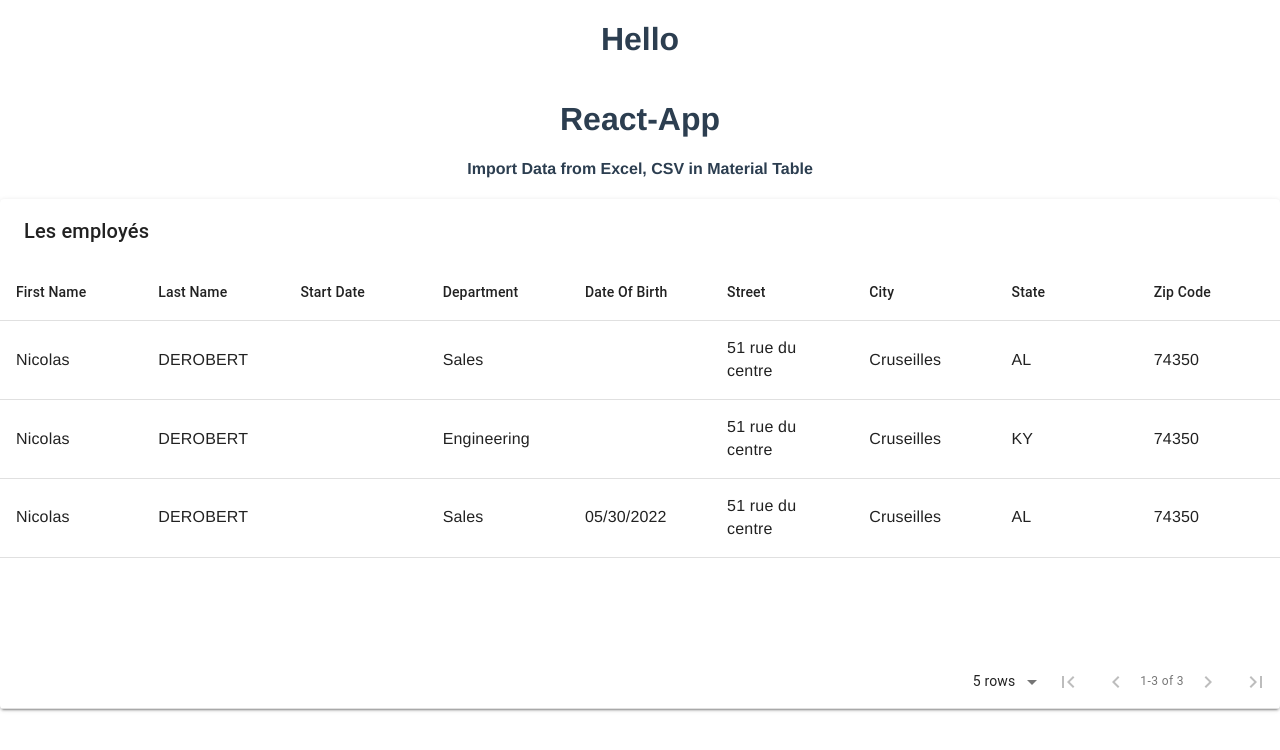
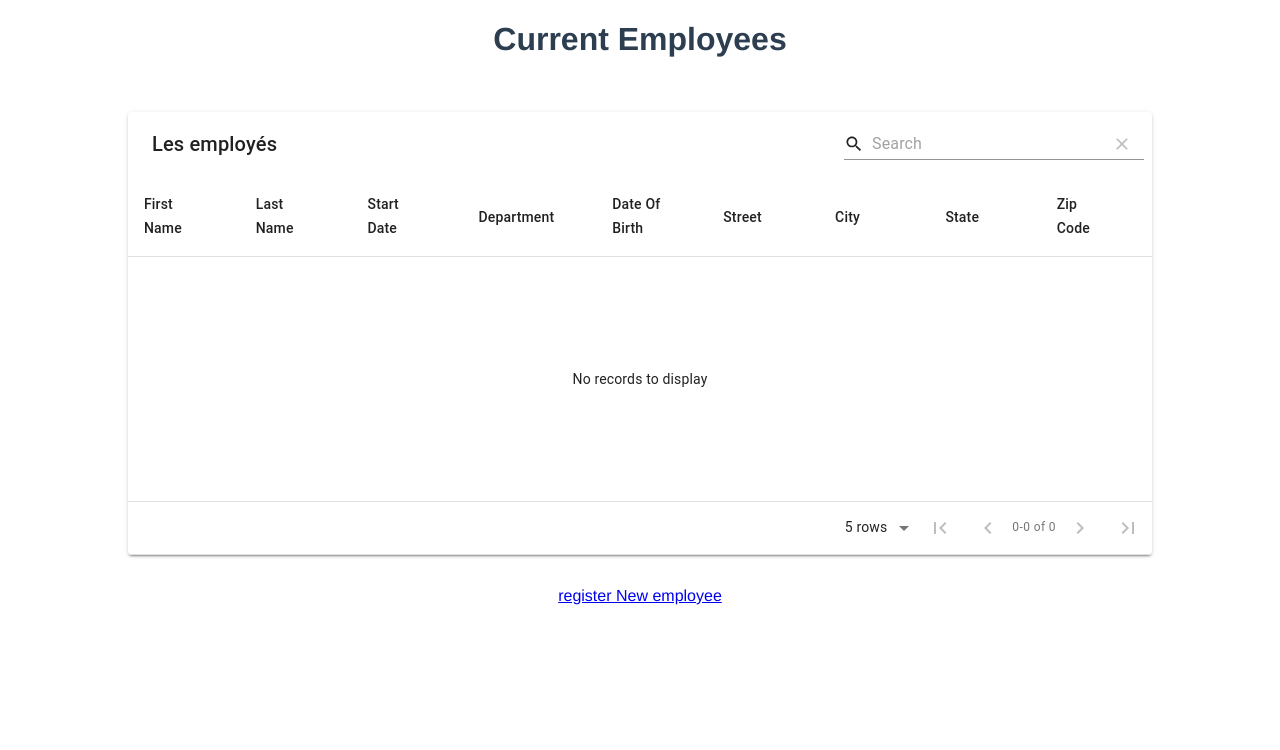
Before and after one commit to nicolas-derobert/NicolasDerobert_14_13052022, a React (Create React App) app: page /employee-list.html in a window 1280 px wide. Shown: the top 750 px of the page. Built offline with nearby package versions, Linux system fonts and the light colour scheme.

Commit message:
Integartion with react component complete

```diff
--- a/package.json
+++ b/package.json
@@ -7,7 +7,7 @@
     "@material-ui/icons": "^4.11.3",
     "@reduxjs/toolkit": "^1.8.2",
     "custom-message-react-modal": "^1.0.4",
-    "material-table": "^1.69.0",
+    "material-table": "^1.69.3",
     "react": "^17.0.2",
     "react-datepicker": "^4.8.0",
     "react-dom": "^17.0.2",
--- a/src/components/TableRenderer/TableRenderer.js
+++ b/src/components/TableRenderer/TableRenderer.js
@@ -6,55 +6,73 @@ import { useSelector } from "react-redux";
 
 function TableRenderer(props) {
 	const employeesArray = useSelector((state) => state.profile.employees);
-console.log(employeesArray)
+	const firstNameProfile = useSelector((state) => state.profile.firstName);
+	console.log(firstNameProfile);
 	const [colDefs, setColDefs] = useState();
 	const [data, setData] = useState();
+	// const [tableDataEmployeesArray, setTableDataEmployeesArray] = useState();
+	const tableDataEmployeesArray = employeesArray.map((o) => ({ ...o }));
+	console.log(tableDataEmployeesArray);
 
-	const [tableData, setTableData] = useState([{
-			firstName: "Nicolas",
-			lastName: "DEROBERT",
-			dateOfBirth: "",
-			startDate: "",
-			department: "Sales",
-			street: "51 rue du centre",
-			city: "Cruseilles",
-			state: "AL",
-			zipCode: "74350",
-		},
-		{
-			firstName: "Nicolas",
-			lastName: "DEROBERT",
-			dateOfBirth: "",
-			startDate: "",
-			department: "Engineering",
-			street: "51 rue du centre",
-			city: "Cruseilles",
-			state: "KY",
-			zipCode: "74350",
-		},
-		{
-			firstName: "Nicolas",
-			lastName: "DEROBERT",
-			dateOfBirth: "05/30/2022",
-			startDate: "",
-			department: "Sales",
-			street: "51 rue du centre",
-			city: "Cruseilles",
-			state: "AL",
-			zipCode: "74350",
-		},
-		// {
-		// 	firstName: "ef",
-		// 	lastName: "feddzs",
-		// 	dateOfBirth: "05/17/2022",
-		// 	startDate: "05/23/2022",
-		// 	department: "Human Resources",
-		// 	street: "51 rue du centre",
-		// 	city: "Cruseilles",
-		// 	state: "AS",
-		// 	zipCode: "74350",
-		// }
-	]);
+	// const [tableData, setTableData] = useState([
+	// 	{
+	// 		firstName: "Nicolas",
+	// 		lastName: "DEROBERT",
+	// 		dateOfBirth: "",
+	// 		startDate: "",
+	// 		department: "Sales",
+	// 		street: "51 rue du centre",
+	// 		city: "Cruseilles",
+	// 		state: "AL",
+	// 		zipCode: "74350",
+	// 	},
+	// 	{
+	// 		firstName: "Nicolas",
+	// 		lastName: "DEROBERT",
+	// 		dateOfBirth: "",
+	// 		startDate: "",
+	// 		department: "Engineering",
+	// 		street: "51 rue du centre",
+	// 		city: "Cruseilles",
+	// 		state: "KY",
+	// 		zipCode: "74350",
+	// 	},
+	// 	{
+	// 		city: "Cruseilles",
+	// 		dateOfBirth: "undefined",
+	// 		department: "undefined",
+	// 		firstName: "Nicolas",
+	// 		lastName: "DEROBERT",
+	// 		startDate: "undefined",
+	// 		state: "undefined",
+	// 		street: "51 rue du centre",
+	// 		zipCode: "74350",
+	// 	},
+	// 			{
+	// 		firstName: "Nicolas",
+	// 		lastName: "DEROBERT",
+	// 		dateOfBirth: "05/30/2022",
+	// 		startDate: "",
+	// 		department: "Sales",
+	// 		street: "51 rue du centre",
+	// 		city: "Cruseilles",
+	// 		state: "AL",
+	// 		zipCode: "74350",
+	// 	},
+	// 	// {
+	// 	// 	firstName: "ef",
+	// 	// 	lastName: "feddzs",
+	// 	// 	dateOfBirth: "05/17/2022",
+	// 	// 	startDate: "05/23/2022",
+	// 	// 	department: "Human Resources",
+	// 	// 	street: "51 rue du centre",
+	// 	// 	city: "Cruseilles",
+	// 	// 	state: "AS",
+	// 	// 	zipCode: "74350",
+	// 	// }
+	// ]);
+	// console.log(tableData);
+
 	const [columns, setColumns] = useState([
 		{ title: "First Name", field: "firstName" },
 		{ title: "Last Name", field: "lastName" },
@@ -66,46 +84,22 @@ console.log(employeesArray)
 		{ title: "State", field: "state" },
 		{ title: "Zip Code", field: "zipCode" },
 	]);
-	// const columns = ;
 
 	useEffect(() => {}, []);
 
 	return (
 		<div className="">
-			<h1 align="center">React-App</h1>
-			<h4 align="center">Import Data from Excel, CSV in Material Table</h4>
-			{/* <div style={{ maxWidth: "100%" }}> */}
+			<div style={{ maxWidth: "80%", margin: "2rem auto" }}>
 				<MaterialTable
 					title={props.title}
-				data={tableData}
+					data={tableDataEmployeesArray}
 					columns={columns}
 					icons={tableIcons}
 					options={{
-					search: false,
+						search: true,
 					}}
 				></MaterialTable>
-			{/* <MaterialTable
-          columns={[
-            { title: "Adı", field: "name" },
-            { title: "Soyadı", field: "surname" },
-            { title: "Doğum Yılı", field: "birthYear", type: "numeric" },
-            {
-              title: "Doğum Yeri",
-              field: "birthCity",
-              lookup: { 34: "İstanbul", 63: "Şanlıurfa" },
-            },
-          ]}
-          data={[
-            {
-              name: "Mehmet",
-              surname: "Baran",
-              birthYear: 1987,
-              birthCity: 63,
-            },
-          ]}
-          title="Demo Title"
-        /> */}
-			{/* </div> */}
+			</div>
 		</div>
 	);
 }
--- a/src/pages/employees-list/EmployeesList.js
+++ b/src/pages/employees-list/EmployeesList.js
@@ -1,13 +1,14 @@
 import { Fragment, useState, useRef, useEffect } from "react";
 import TableRenderer from "../../components/TableRenderer/TableRenderer";
+import { Link } from "react-router-dom";
 
 function EmployeesList() {
-
-
 	return (
 		<Fragment>
-			<h1>Hello</h1>
-			<TableRenderer title={"Les employés"}></TableRenderer>
+			<h1>Current Employees
+			</h1>
+			<TableRenderer title={"Les employés"}></TableRenderer>				<Link to="/"> register New employee</Link>
+
 		</Fragment>
 	);
 }
--- a/src/pages/home/Home.js
+++ b/src/pages/home/Home.js
@@ -9,24 +9,24 @@ import Dropdown from "react-dropdown";
 import "react-dropdown/style.css";
 import { useDispatch } from "react-redux";
 import { authProfile } from "../../store/profile";
-// import { useSelector } from "react-redux";
+import { useSelector } from "react-redux";
+import { Link } from "react-router-dom";
 
 function Home() {
 	const image = "jumbotron-image.jpg";
 	const title = "Chez vous et partout ailleurs";
 	const firstNameInputRef = useRef();
 	const lastNameInputRef = useRef();
-	const dateOfBirthInputRef = useRef();
-	const startDateInputRef = useRef();
-	const departmentInputRef = useRef();
+	// const dateOfBirthInputRef = useRef();
+	// const startDateInputRef = useRef();
+	// const departmentInputRef = useRef();
 	const streetInputRef = useRef();
 	const cityInputRef = useRef();
-	const stateInputRef = useRef();
+	// const stateInputRef = useRef();
 	const zipCodeInputRef = useRef();
 	const dispatch = useDispatch();
-	const [startDate, setStartDate] = useState();
-	const [startDateOfBirth, setStartDateOfBirth] = useState();
 
+	const employeesArray = useSelector((state) => state.profile.employees);
 	const states = [
 		{
 			name: "Alabama",
@@ -276,29 +276,49 @@ function Home() {
 		"Legal",
 	];
 	const defaultStatesOptions = statesOptions[0];
-	console.log(defaultStatesOptions)
 	const defaultDepartementOptions = departmentOptions[0];
+	const [startDate, setStartDate] = useState();
+	const [startDateOfBirth, setStartDateOfBirth] = useState();
+	const [state, setState] = useState(defaultStatesOptions);
+	const [departement, setDepartement] = useState(defaultDepartementOptions);
 	const submitHandler = (event) => {
-		console.log("essi")
+		console.log("essi");
+		console.log(departement);
+		console.log(state);
+		const employee = {
+			firstName: `${firstNameInputRef.current.value}`,
+			lastName: `${lastNameInputRef.current.value}`,
+			dateOfBirth: `${startDateOfBirth.toLocaleDateString("fr")}`,
+			startDate: `${startDate.toLocaleDateString("fr")}`,
+			department: `${departement}`,
+			street: `${streetInputRef.current.value}`,
+			city: `${cityInputRef.current.value}`,
+			state: `${state}`,
+			zipCode: `${zipCodeInputRef.current.value}`,
+		};
+		const employeesNewArray = employeesArray.slice();
+		employeesNewArray.push(employee);
+		console.log(employeesNewArray);
 		dispatch(
 			authProfile.setProfile({
+				employees: employeesNewArray,
 				firstName: `${firstNameInputRef.current.value}`,
-				lastName: `${lastNameInputRef.current.value}`,
-				dateOfBirth: `${dateOfBirthInputRef.current.value}`,
-				startDate: `${startDateInputRef.current.value}`,
-				department: `${departmentInputRef.current.value}`,
-				street: `${streetInputRef.current.value}`,
-				city: `${cityInputRef.current.value}`,
-				state: `${stateInputRef.current.value}`,
-				zipCode: `${zipCodeInputRef.current.value}`,
+				// lastName: `${lastNameInputRef.current.value}`,
+				// dateOfBirth: `${dateOfBirthInputRef.current.value}`,
+				// startDate: `${startDateInputRef.current.value}`,
+				// department: `${departmentInputRef.current.value}`,
+				// street: `${streetInputRef.current.value}`,
+				// city: `${cityInputRef.current.value}`,
+				// state: `${stateInputRef.current.value}`,
+				// zipCode: `${zipCodeInputRef.current.value}`,
 			})
 		);
 	};
 	const [open, setOpen] = React.useState(false);
 	const handleOpen = () => {
 		setOpen(true);
-		submitHandler()
-	}
+		submitHandler();
+	};
 	const handleClose = () => setOpen(false);
 
 	return (
@@ -308,7 +328,7 @@ function Home() {
 					<h1>HRnet</h1>
 				</div>
 				<div className="container">
-					<a href="employee-list.html">View Current Employees</a>
+					<Link to="/employee-list.html">View Current Employees</Link>
 					<h2>Create Employee</h2>
 					<form action="#" id="create-employee" onSubmit={submitHandler}>
 						<label htmlFor="first-name">First Name</label>
@@ -327,7 +347,7 @@ function Home() {
 							id="date-of-birth"
 							selected={startDateOfBirth}
 							onChange={(date) => setStartDateOfBirth(date)}
-							ref={dateOfBirthInputRef}
+							// ref={dateOfBirthInputRef}
 						/>
 						{/* <input id="date-of-birth" type="text" /> */}
 						<label htmlFor="start-date">Start Date</label>
@@ -335,7 +355,7 @@ function Home() {
 							id="start-date"
 							selected={startDate}
 							onChange={(date) => setStartDate(date)}
-							ref={startDateInputRef}
+							// ref={startDateInputRef}
 						/>
 						{/* <input type="text" /> */}
 						<fieldset className="address">
@@ -349,9 +369,9 @@ function Home() {
 								options={statesOptions}
 								value={defaultStatesOptions}
 								placeholder="Select an option"
-								ref={stateInputRef}
+								// onChange={setState}
+								onChange={(selection) => setState(selection.value)}
 							/>
-							{/* <Dropdown disabled onChange={this._onSelect} value={defaultOption} placeholder="Select an option" />; */}
 							<label htmlFor="zip-code">Zip Code</label>
 							<input id="zip-code" type="number" ref={zipCodeInputRef} />
 						</fieldset>
@@ -363,16 +383,17 @@ function Home() {
 						options={departmentOptions}
 						value={defaultDepartementOptions}
 						placeholder="Select an option"
-						ref={departmentInputRef}
+						// ref={departmentInputRef}
+						onChange={(selection) => setDepartement(selection.value)}
 
 					/>
-			<CustomMessageModal
-				isOpen={open}
-				onRequestClose={handleClose}
-				messageToDisplay={"Message to display"}
-			></CustomMessageModal>
+					<CustomMessageModal
+						isOpen={open}
+						onRequestClose={handleClose}
+						messageToDisplay={"Message to display"}
+					></CustomMessageModal>
 					{/* <button type="submit">Save</button> */}
-					<button onClick={handleOpen}>Hello</button>
+					<button onClick={handleOpen}>Save</button>
 				</div>
 				{/* <div id="confirmation" className="modal">
 					Employee Created!
--- a/src/store/profile.js
+++ b/src/store/profile.js
@@ -1,7 +1,8 @@
 import { createSlice } from "@reduxjs/toolkit";
 
+
 const initialProfileState = {
-	// firstName: localStorage.getItem("firstname"),
+	firstName: localStorage.getItem("firstname"),
 	// lastName: localStorage.getItem("lastName"),
 	// dateOfBirth: localStorage.getItem("dateOfBirth"),
 	// startDate: localStorage.getItem("startDate"),
@@ -10,7 +11,7 @@ const initialProfileState = {
 	// city: localStorage.getItem("city"),
 	// state: localStorage.getItem("state"),
 	// zipCode: localStorage.getItem("zipCode"),
-	employees: [''],
+	employees: [],
 };
 
 const profileSlice = createSlice({
@@ -18,7 +19,7 @@ const profileSlice = createSlice({
 	initialState: initialProfileState,
 	reducers: {
 		setProfile(state, action) {
-			// state.firstName = action.payload.firstName;
+			state.firstName = action.payload.firstName;
 			// state.lastName = action.payload.lastName;
 			// state.dateOfBirth = action.payload.dateOfBirth;
 			// state.startDate = action.payload.startDate;
@@ -28,20 +29,19 @@ const profileSlice = createSlice({
 			// state.state = action.payload.state;
 			// state.zipCode = action.payload.zipCode;
 			console.log(action.payload.firstName)
-			const employee = {
-				firstName: action.payload.firstName,
-				lastName: action.payload.lastName,
-				dateOfBirth: action.payload.dateOfBirth,
-				startDate: action.payload.startDate,
-				department: action.payload.department,
-				street: action.payload.lastName,
-				city: action.payload.city,
-				state: action.payload.state,
-				zipCode: action.payload.zipCode
-			}
-			state.employees.push(employee)
-			console.log(employee)
-
+			// const employee = {
+			// 	firstName: action.payload.firstName,
+			// 	lastName: action.payload.lastName,
+			// 	dateOfBirth: action.payload.dateOfBirth,
+			// 	startDate: action.payload.startDate,
+			// 	department: action.payload.department,
+			// 	street: action.payload.lastName,
+			// 	city: action.payload.city,
+			// 	state: action.payload.state,
+			// 	zipCode: action.payload.zipCode
+			// }
+			// state.employees.push(employee)
+			state.employees = action.payload.employees
 			console.log(state.employees)
 
 			// state.firstName = action.payload.firstName;
```
Also changed, not shown: 1 other file (tests, documents, lock files or other folders). Lines whose indentation alone changed are shown as unchanged.
